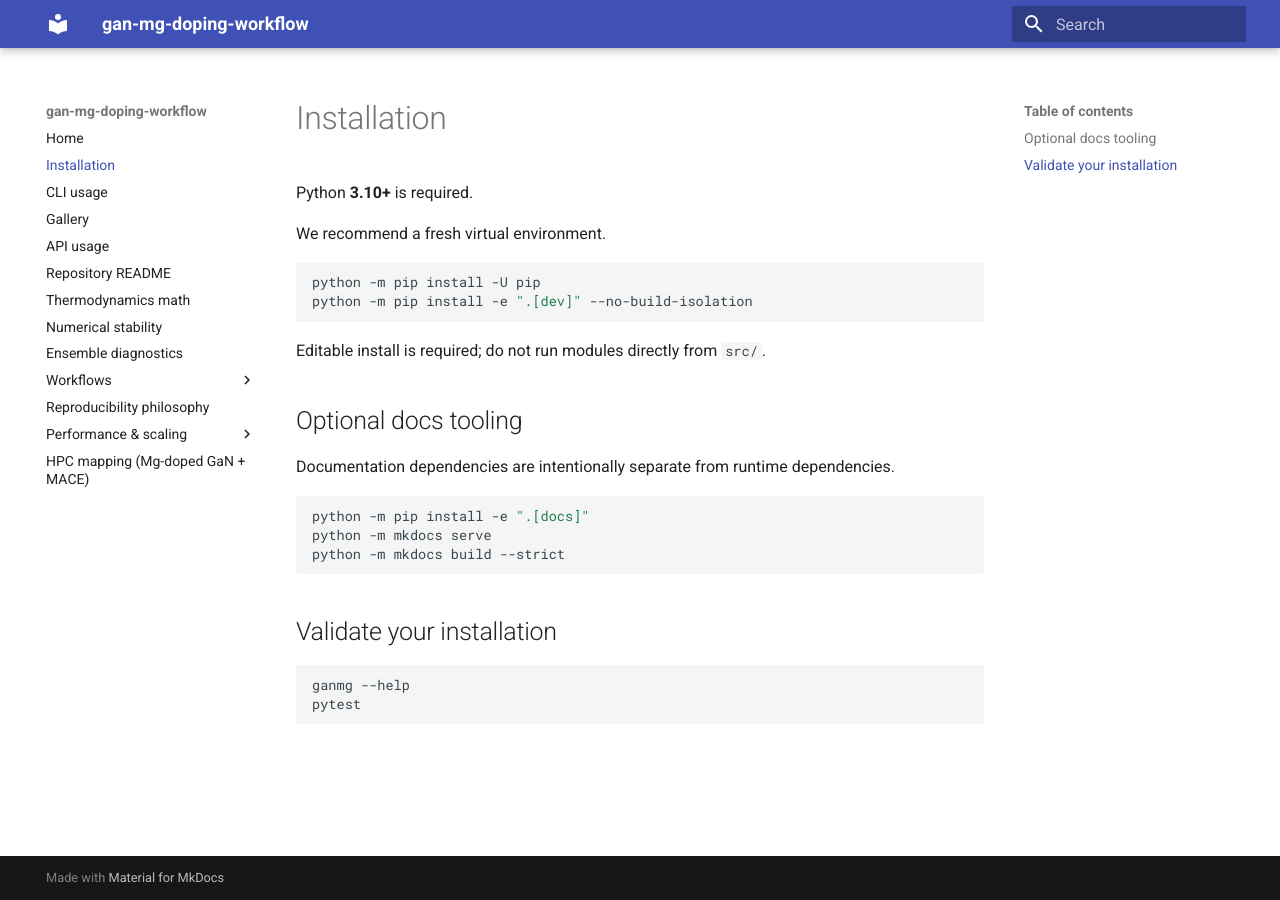
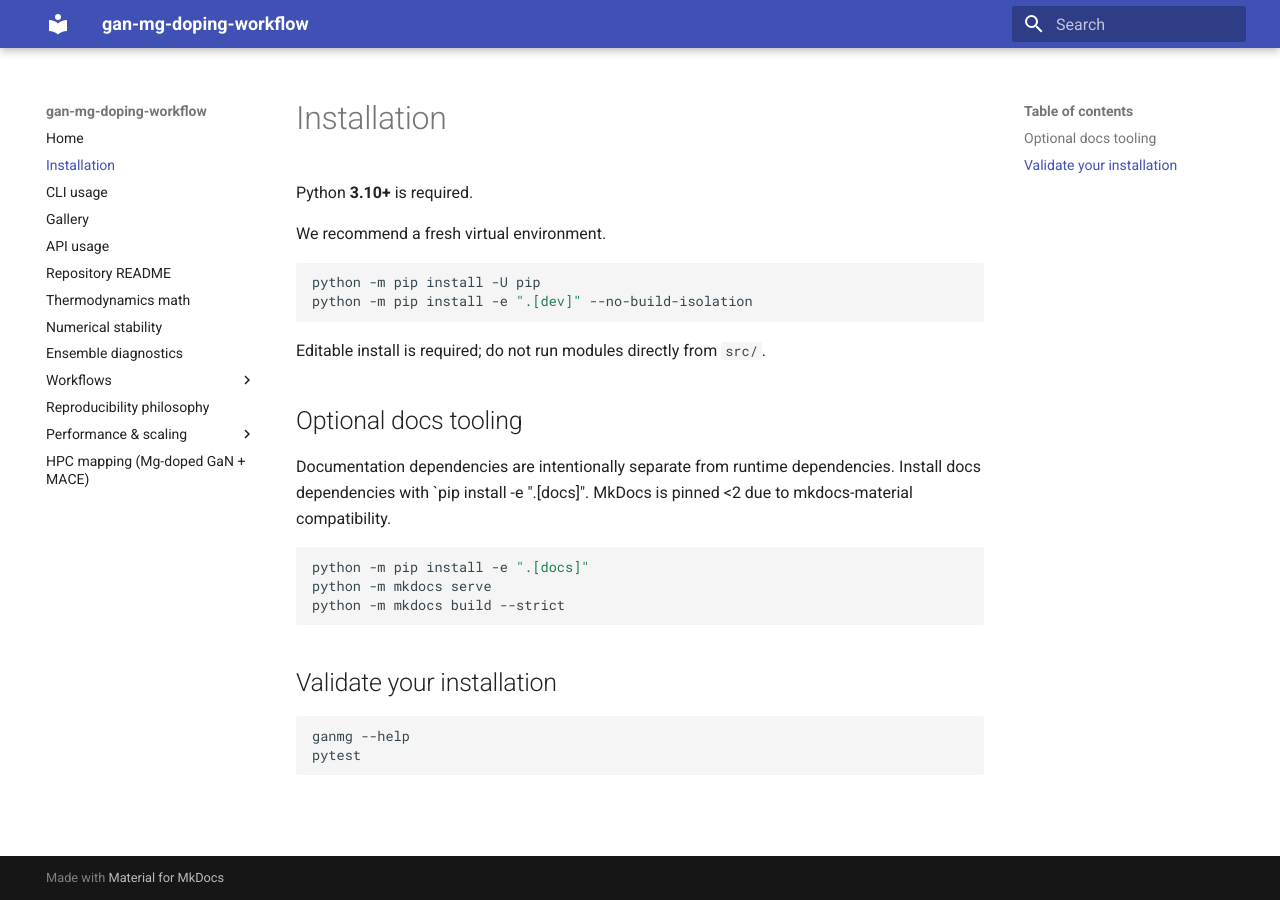
Before and after one commit to AnorakOasis001/gan-mg-doping-workflow, an MkDocs documentation site: the page built from docs/installation.md, in a window 1280 px wide. Built offline with MkDocs 1.6.1 and Material for MkDocs 9.7.7, drawn with Linux system fonts in a browser that asks for light colours.

Commit message:
Refine docs install note for MkDocs pin

````diff
--- a/docs/installation.md
+++ b/docs/installation.md
@@ -14,6 +14,8 @@ Editable install is required; do not run modules directly from `src/`.
 ## Optional docs tooling
 
 Documentation dependencies are intentionally separate from runtime dependencies.
+Install docs dependencies with `pip install -e ".[docs]".
+MkDocs is pinned <2 due to mkdocs-material compatibility.
 
 ```bash
 python -m pip install -e ".[docs]"
--- a/pyproject.toml
+++ b/pyproject.toml
@@ -6,7 +6,7 @@ build-backend = "setuptools.build_meta"
 dev = ["pytest>=8", "pytest-cov>=5", "mypy>=1.11", "pandas-stubs>=2.2"]
 plot = ["matplotlib>=3.8"]
 # Optional documentation toolchain (MkDocs + Material theme + pymdownx extensions).
-docs = ["mkdocs>=1.6", "mkdocs-material>=9.5", "pymdown-extensions>=10.0"]
+docs = ["mkdocs>=1.6,<2", "mkdocs-material>=9.5", "pymdown-extensions>=10.0"]
 
 [project]
 name = "gan-mg-doping-workflow"
````
